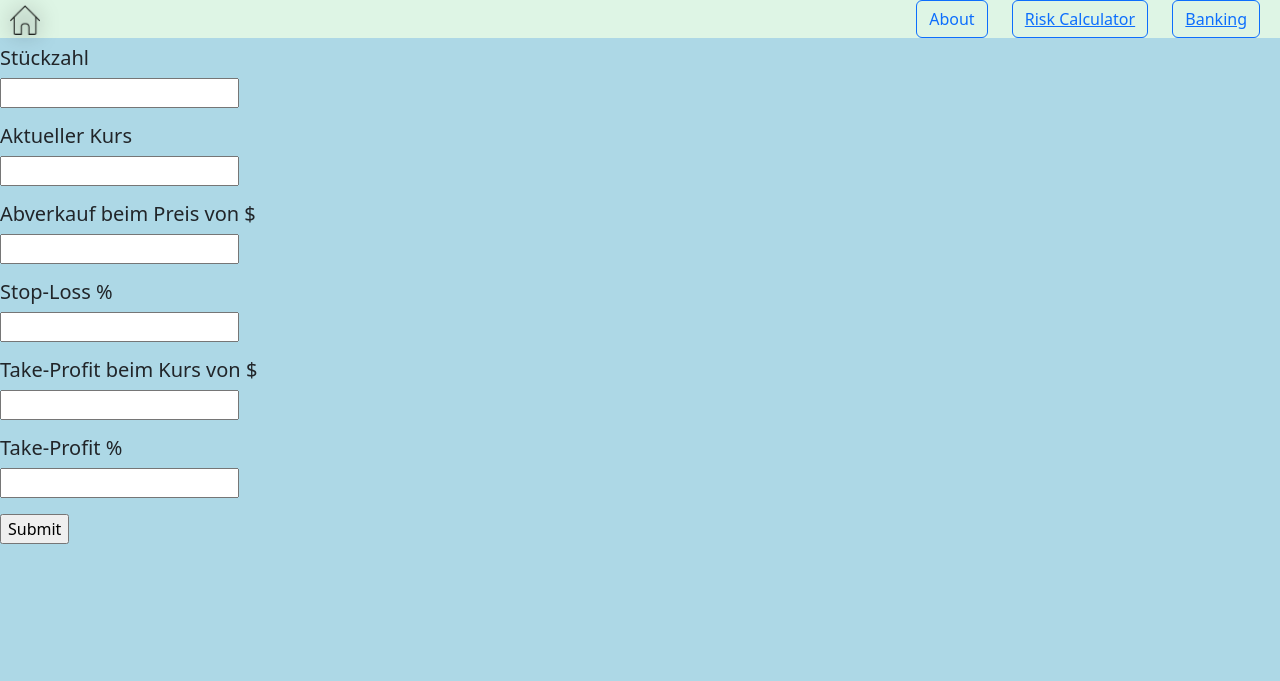
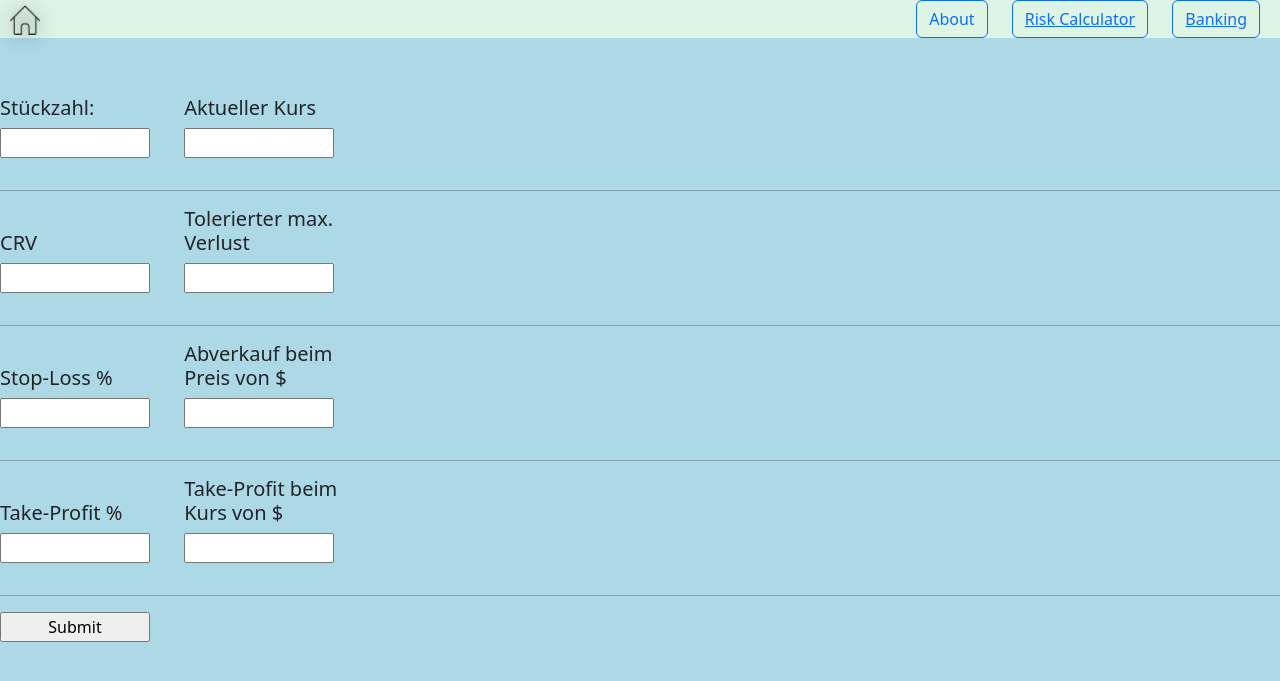
Before and after one commit to PeterEdiger/portfolio_riskcalc_flask, a Flask app: page /calc_risk in a window 1280 px wide. Shown: the top 681 px of the page. Run offline with Flask 2, Linux system fonts and the light colour scheme.

Commit message:
functioning calculations. Formatted code

```diff
--- a/app.py
+++ b/app.py
@@ -21,11 +21,8 @@ def risk_calc():
 
 @app.route('/calc_result', methods=["POST", "GET"])
 def calc_result():
-    selling_threshold_win_dollar_str = request.args.get("selling_threshold_win_dollar")
-    win_prct_str = request.args.get("win_prct")
-
-    # --------------------------------------------------------------------------------#
-    # Stückzahl einlesen default Wert = 1
+    # ------------------------Stückzahl einlesen default Wert = 1---------------------#
+    #
     quantity = request.args.get("quantity")
     if quantity:
         quantity = int(quantity)
@@ -39,45 +36,97 @@ def calc_result():
         return render_template("calc_result.html", user_warning="Bitte Kurs eingeben")
     else:
         kurs_int = int(kurs_str)
-
     # --------------------------------------------------------------------------------#
     total_invest = kurs_int * quantity
-
-    # --------------------------------------------------------------------------------#
-    # Stop-Loss %, Stop-Loss $ einlesen / Wenn beide vorhanden -> user_message
-    # Stop-Loss $ berechnen.
-
+    # -------------------------------Loss Fälle einlesen-------------------------------#
     selling_threshold_loss_dollar_str = request.args.get("selling_threshold_loss_dollar")
     loss_prct_str = request.args.get("loss_prct")
-    # Abkürzungen
+    # -------------------------------Win Fälle einlesen-------------------------------#
+    selling_threshold_win_dollar_str = request.args.get("selling_threshold_win_dollar")
+    win_prct_str = request.args.get("win_prct")
+    # --------------------------------Tolerierten Verlust einlesen--------------------------- #
+    tolerated_loss_str = request.args.get("tolerated_loss")
+
+    crv_str = request.args.get("crv")
+
+    # --------------------------------Abkürzungen--------------------------------------#
     s_t_l_d_s = selling_threshold_loss_dollar_str
+    s_t_w_d_s = selling_threshold_win_dollar_str
     rt = render_template
-    # Fall beide vorhanden
+    # -------------------------All variables which can be None set to None-------------- #
+    s_t_l_d_i = s_t_w_d_i = loss_per_stock = total_loss \
+        = loss_prct_int = win_prct_int = \
+        win_per_stock = total_win = crv_float = tolerated_loss_int = None
+
+    # ------------------------ Fall beide Loss Felder gefüllt----------------------------#
     if s_t_l_d_s and loss_prct_str:
-        return rt("calc_result.html", user_message="Bitte eine Größe eingeben.")
+        return rt("calc_result.html", user_warning="Bitte nur eine Größe eingeben.")
+    # ------------------------ Fall beide Win Felder gefüllt----------------------------#
+    if s_t_w_d_s and win_prct_str:
+        return rt("calc_result.html", user_warning="Bitte nur eine Größe eingeben")
+
     # nur Stop-Loss $
-    if s_t_l_d_s and not loss_prct_str:
+    if s_t_l_d_s:
         s_t_l_d_i = int(s_t_l_d_s)
         loss_prct_int = round((kurs_int - s_t_l_d_i) / kurs_int * 100)
 
     # nur Stop-Loss %
-    if not s_t_l_d_s and loss_prct_str:
+    if loss_prct_str:
         loss_prct_int = int(loss_prct_str)
         s_t_l_d_i = kurs_int * ((100 - loss_prct_int) / 100)
 
-    if not s_t_l_d_s and not loss_prct_str:
-        s_t_l_d_i = None
-        loss_dollar = None
-        total_loss = None
-        loss_prct_int = None
-    # Weil einer der oberen Fälle = True
-    else:
-        total_loss = quantity * (kurs_int - s_t_l_d_i)
-        loss_dollar = kurs_int -s_t_l_d_i
-    return rt("calc_result.html", kurs=kurs_int, selling_threshold_loss_dollar=s_t_l_d_i, total_invest=total_invest,
-              loss_dollar=loss_dollar, total_loss=total_loss, loss_prct=loss_prct_int)
+    if tolerated_loss_str:
+        tolerated_loss_int = int(tolerated_loss_str)
+        quantity = tolerated_loss_int / (kurs_int - s_t_l_d_i)
 
-    return render_template("calc_result.html", user_warning="Abverkaufskurs oder Verlust in Prozent eintragen bitte.")
+    # nur Take-Profit $
+    if s_t_w_d_s:
+        s_t_w_d_i = int(s_t_w_d_s)
+        win_prct_int = round((s_t_w_d_i - kurs_int) / kurs_int * 100)
+
+    # nur Take-Profit %
+    if win_prct_str:
+        win_prct_int = int(win_prct_str)
+        s_t_w_d_i = round(kurs_int * ((100 + win_prct_int) / 100))
+
+    if not s_t_l_d_i and not s_t_w_d_i:
+        return render_template("calc_result.html", user_warning="Mehr Angaben benötigt.")
+
+    if s_t_l_d_i:
+        loss_per_stock = kurs_int - s_t_l_d_i
+        total_loss = quantity * loss_per_stock
+
+    if s_t_w_d_i:
+        win_per_stock = s_t_w_d_i - kurs_int
+        total_win = quantity * win_per_stock
+
+    if crv_str:
+        crv_float = float(crv_str)
+
+    if s_t_l_d_i and s_t_w_d_i and crv_float:
+        return rt("calc_result.html", user_warning="Zu viele Angaben.")
+
+    if s_t_l_d_i and s_t_w_d_i:
+        crv_float = round(win_per_stock / loss_per_stock, 1)
+
+    # CRV and Loss
+    if s_t_l_d_i and crv_float and not s_t_w_d_i:
+        win_per_stock = round((kurs_int - s_t_l_d_i) * crv_float)
+        s_t_w_d_i = kurs_int + win_per_stock
+        win_prct_int = round(100 * win_per_stock / kurs_int)
+        total_win = quantity * win_per_stock
+
+    # CRV and Win
+    if s_t_w_d_i and crv_float and not s_t_l_d_i:
+        loss_per_stock = round((s_t_w_d_i - kurs_int) / crv_float)
+        s_t_l_d_i = kurs_int - loss_per_stock
+        loss_prct_int = round(loss_per_stock / kurs_int * 100)
+        total_loss = quantity * loss_per_stock
+
+    return rt("calc_result.html", kurs=kurs_int, total_invest=total_invest,
+              s_t_l_d=s_t_l_d_i, total_loss=total_loss, loss_prct=loss_prct_int, loss_per_stock=loss_per_stock,
+              s_t_w_d=s_t_w_d_i, total_win=total_win, win_prct=win_prct_int, win_per_stock=win_per_stock,
+              crv=crv_float, quantity=quantity, tolerated_loss=tolerated_loss_int)
 
 
 if __name__ == '__main__':
@@ -94,7 +143,11 @@ Zur Übersicht Funktion bauen:
 Optische Aufteilung der Suchfenster Gewinn rechts neben Verlust
 Abkürzungen benutzen für die Übersicht?
 """
-# todo Logik auf Gewinn Möglichkeiten ausweiten. Planung aller Möglichkeiten
-# todo Die Html forms sollen ausgefüllt bleiben, (vertagt)
+
+# todo None Variablen sollen nicht auf der html Seite erscheinen
+
+# ----- Mögliche Verbesserungen -------#
+# Einfachsten Faller zwei Felder / beim manipulieren von einem Fenster wird das
+# andere aktualisiert.
+#  Die Html forms sollen ausgefüllt bleiben, (vertagt)
 #  Html forms sollen wenn es Sinn macht automatisch ausgefüllt werden (vertagt)
-# todo Ausgabe: Verlust in $ und %, Gewinn in $ und %
--- a/static/stylesheet.css
+++ b/static/stylesheet.css
@@ -56,6 +56,10 @@ li {
     width: 40%;
 }
 
+.form-style {
+    width: 150px;
+
+}
 
 .img-margin {
     margin-top: 30px;
@@ -64,10 +68,11 @@ li {
 
 .input_inline {
     display: inline-block;
+    padding-right: 30px;
 }
 
 .input_label_inline{
-    display: block;
+    display: inline-block;
 }
 /*****************IDs*********************/
 
--- a/templates/calc_risk.html
+++ b/templates/calc_risk.html
@@ -1,46 +1,87 @@
 {% include "base.html" %}
 
-<body>
-<form action="/calc_result" method="get">
-    <div>
-        <label><h5>Stückzahl</h5></label>
+
+{#--------------------- Forms Quantity Price --------------------------#}
+<form action="/calc_result" method="get" style="padding-top: 50px">
+    <div class="input_inline">
+        <label><h5>Stückzahl: </h5></label>
         <p><label>
-            <input type="number" name="quantity">
+            <input type="number" name="quantity" class="form-style">
         </label></p>
     </div>
-    <div>
+
+    <div class="input_inline">
         <label><h5>Aktueller Kurs</h5></label>
         <p><label>
-            <input type="number" name="kurs">
+            <input type="number" name="kurs" class="form-style">
         </label></p>
     </div>
-    <div>
-        <h5>Abverkauf beim Preis von $</h5>
+    {#--------------------- Result --------------------------#}
+    <div class="input_inline">{% block gesamt_invest %}{% endblock %}
+    </div>
+    <hr>
+
+    {#--------------------- Forms CRV max. Verlust --------------------------#}
+    <div class="input_inline">
+        <h5>CRV</h5>
         <p><label>
-            <input type="number" name="selling_threshold_loss_dollar">
+            <input type="text" name="crv" class="form-style">
         </label></p>
     </div>
     <div class="input_inline">
+        <label><h5>Tolerierter max. <br> Verlust</h5></label>
+        <p><label>
+            <input type="number" name="tolerated_loss" class="form-style">
+        </label></p>
+    </div>
+    {#--------------------- Result --------------------------#}
+    <div class="input_inline">{% block crv %}{% endblock %}</div>
+    <hr>
+
+    {#--------------------- Forms Losses --------------------------#}
+
+    <div class="input_inline">
         <h5>Stop-Loss % </h5>
         <p><label class="input_label_inline">
-            <input type="number" name="loss_prct">
+            <input type="number" style="color: #990000" name="loss_prct" class="form-style"
+                   value=  {% block form %} {% endblock %}>
+        </label></p>
+
+    </div>
+
+    <div class="input_inline">
+        <h5>Abverkauf beim <br> Preis von $</h5>
+        <p><label>
+            <input type="number" style="color:#990000;" name="selling_threshold_loss_dollar" class="form-style">
         </label></p>
     </div>
-    <div>
-        <h5>Take-Profit beim Kurs von $</h5>
+    {#--------------------- Result --------------------------#}
+    <div class="input_inline">{% block losses %}{% endblock %}</div>
+    <hr>
+
+    {#--------------------- Forms Wins --------------------------#}
+    <div class="input_inline">
+        <h5>Take-Profit % </h5>
         <p><label>
-            <input type="number" name="selling_threshold_win_dollar">
+            <input type="number" style="color: green" name="win_prct" class="form-style">
         </label></p>
     </div>
+
+    <div class="input_inline">
+        <h5>Take-Profit beim <br> Kurs von $</h5>
+        <p><label>
+            <input type="number" style="color: green" name="selling_threshold_win_dollar" class="form-style">
+        </label></p>
+    </div>
+    {#--------------------- Result --------------------------#}
+    <div class="input_inline">
+        {% block winnings %}{% endblock %}
+    </div>
+    <hr>
+
+    {#--------------------- Submit --------------------------#}
     <div>
-        <h5>Take-Profit % </h5>
-        <p><label>
-            <input type="number" name="win_prct">
-        </label></p>
-        <p><input type="submit" value="Submit"></p>
+        <p><input type="submit" value="Submit" class="form-style"></p>
     </div>
     {% block result %}{% endblock %}
 </form>
-</body>
-{% block body %}
-{% endblock %}
```
Also changed, not shown: templates/calc_result.html (+40 -24 lines).
